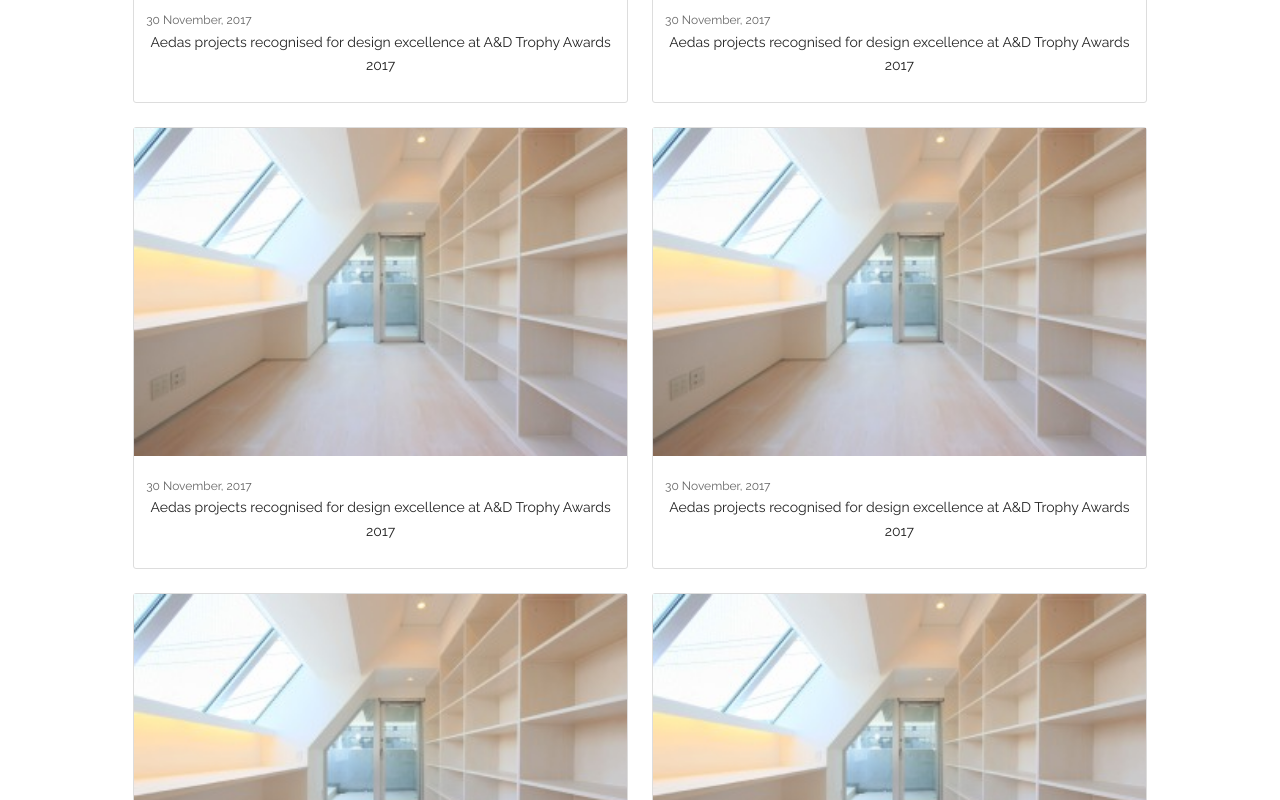
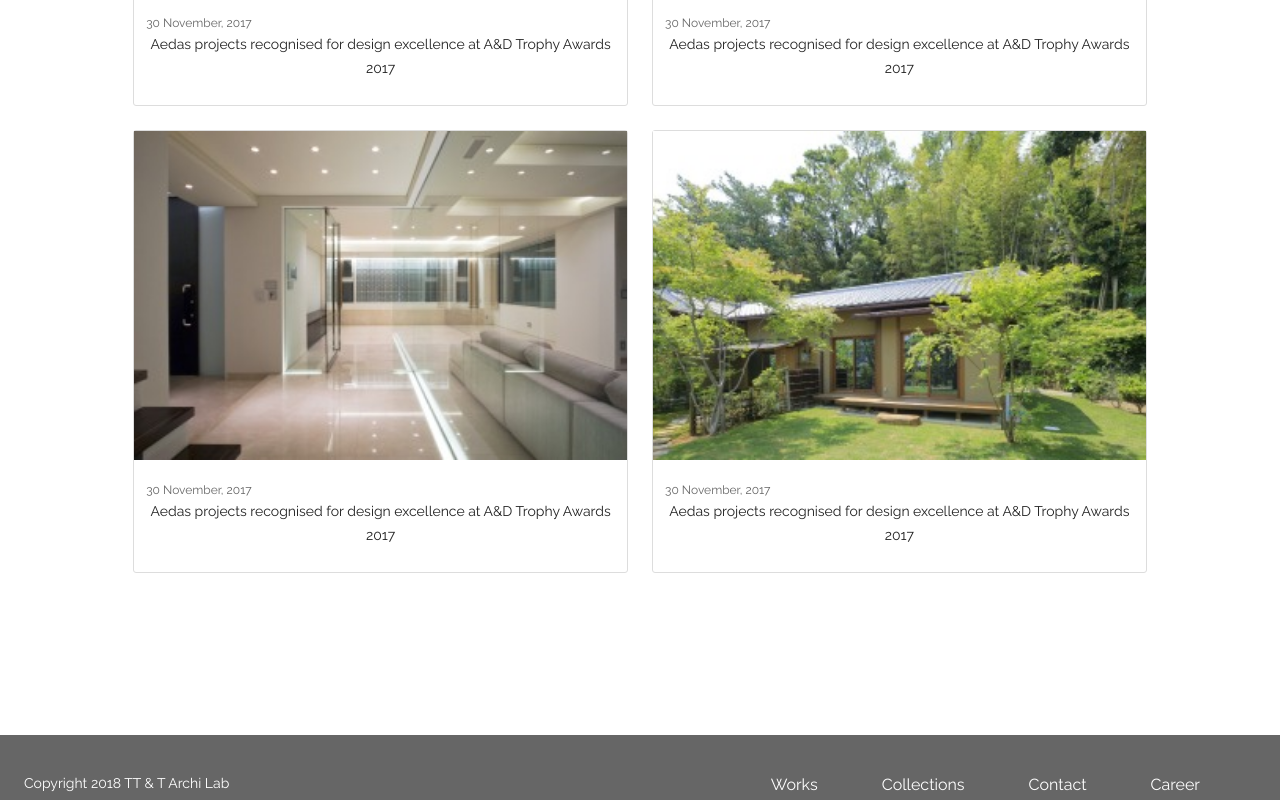
Before and after one commit to acro5piano/id-design, a React (Create React App) app: page /works in a window 1280 px wide. Shown: the part 680-1480 px from the top of the page. Built offline with nearby package versions, Linux system fonts and the light colour scheme.

Commit message:
add detail component

```diff
--- a/src/App.jsx
+++ b/src/App.jsx
@@ -3,6 +3,7 @@ import Header from 'components/Layouts/Header.jsx';
 import Footer from 'components/Layouts/Footer.jsx';
 import Top from 'components/Top.jsx';
 import Works from 'components/Works.jsx';
+import ShowWork from 'components/ShowWork.jsx';
 import {
   BrowserRouter as Router,
   Route
@@ -30,6 +31,7 @@ class App extends Component {
           <Header />
           <Route exact path="/" component={Top}/>
           <Route exact path="/works" component={Works}/>
+          <Route exact path="/works/:id" component={ShowWork}/>
           <Footer />
         </div>
       </Router>
--- /dev/null
+++ b/src/components/ShowWork.jsx
@@ -0,0 +1,63 @@
+import React, { Component } from 'react';
+
+import { setFadeinTransition } from 'common'
+import { works } from 'data'
+
+export default class ShowWork extends Component {
+
+  constructor() {
+    super()
+    this.state = {
+      activeImage: null,
+    }
+  }
+
+  componentWillMount() {
+    setFadeinTransition()
+  }
+
+  get _work() {
+    return works[this.props.match.params.id]
+  }
+
+  _onClickImage(index) {
+    this.setState({ activeImage: index })
+  }
+
+  get _imageOverlay() {
+    const image = this._work.images[this.state.activeImage]
+
+    if (! image) {
+      return
+    }
+
+    return (
+      <div className="ShowWork-image-overlay">
+        <img className="ShowWork-image-overlay-image" src={image.src} alt={image.alt} />
+      </div>
+    )
+  }
+
+  render() {
+    return (
+      <div className="Works">
+        {this._imageOverlay}
+        <div className="Works-section">
+          <h2 className="Top-head">
+            {this._work.description}
+            {this._work.date}
+          </h2>
+        </div>
+        <div className="Works-section">
+          <div className="ShowWork-gallary">
+            {this._work.images.map((image, index) =>
+              <div className="fadein" key={index} onClick={() => this._onClickImage(index)}>
+                <img className="ShowWork-gallary-image fadein" src={image.src} alt={image.alt} />
+              </div>
+            )}
+          </div>
+        </div>
+      </div>
+    );
+  }
+}
--- a/src/components/Works.jsx
+++ b/src/components/Works.jsx
@@ -1,10 +1,10 @@
 import React, { Component } from 'react';
+import { Link } from 'react-router-dom'
 
 import { setFadeinTransition } from 'common'
-
 import { works } from 'data'
 
-export default class Top extends Component {
+export default class Works extends Component {
 
   componentDidMount() {
     setFadeinTransition()
@@ -22,6 +22,7 @@ export default class Top extends Component {
           <div className="Works-gallary">
             {works.map((work, index) =>
               <div className="Works-gallary-item fadein" key={index}>
+                <Link to={'/works/' + index}>
                   <div className="Works-gallary-hover-area">
                     <div className="Works-gallary-hover-date">
                       {work.date}
@@ -30,7 +31,8 @@ export default class Top extends Component {
                       {work.description}
                     </div>
                   </div>
-                <img className="Works-gallary-image" src={work.thumbnailSrc} alt={work.description} />
+                </Link>
+                <img className="u-full-width" src={work.thumbnailSrc} alt={work.description} />
                 <div className="Works-gallary-text">
                   <div className="Works-gallary-date">
                     {work.date}
--- a/src/data.json
+++ b/src/data.json
@@ -20,57 +20,28 @@
     {
       "thumbnailSrc": "/images/top-gallary-0.jpg",
       "date": "30 November, 2017",
-      "description": "Aedas projects recognised for design excellence at A&D Trophy Awards 2017"
-    },
-    {
-      "thumbnailSrc": "/images/top-gallary-0.jpg",
-      "date": "30 November, 2017",
-      "description": "Aedas projects recognised for design excellence at A&D Trophy Awards 2017"
-    },
-    {
-      "thumbnailSrc": "/images/top-gallary-0.jpg",
-      "date": "30 November, 2017",
-      "description": "Aedas projects recognised for design excellence at A&D Trophy Awards 2017"
-    },
-    {
-      "thumbnailSrc": "/images/top-gallary-0.jpg",
-      "date": "30 November, 2017",
-      "description": "Aedas projects recognised for design excellence at A&D Trophy Awards 2017"
-    },
-    {
-      "thumbnailSrc": "/images/top-gallary-0.jpg",
-      "date": "30 November, 2017",
-      "description": "Aedas projects recognised for design excellence at A&D Trophy Awards 2017"
-    },
-    {
-      "thumbnailSrc": "/images/top-gallary-0.jpg",
-      "date": "30 November, 2017",
-      "description": "Aedas projects recognised for design excellence at A&D Trophy Awards 2017"
-    },
-    {
-      "thumbnailSrc": "/images/top-gallary-0.jpg",
-      "date": "30 November, 2017",
-      "description": "Aedas projects recognised for design excellence at A&D Trophy Awards 2017"
-    },
-    {
-      "thumbnailSrc": "/images/top-gallary-0.jpg",
-      "date": "30 November, 2017",
-      "description": "Aedas projects recognised for design excellence at A&D Trophy Awards 2017"
-    },
-    {
-      "thumbnailSrc": "/images/top-gallary-0.jpg",
-      "date": "30 November, 2017",
-      "description": "Aedas projects recognised for design excellence at A&D Trophy Awards 2017"
-    },
-    {
-      "thumbnailSrc": "/images/top-gallary-0.jpg",
-      "date": "30 November, 2017",
-      "description": "Aedas projects recognised for design excellence at A&D Trophy Awards 2017"
+      "description": "Aedas projects recognised for design excellence at A&D Trophy Awards 2017",
+      "images": [
+        { "src": "/images/top-gallary-0.jpg", "alt": "hoge" },
+        { "src": "/images/top-gallary-1.jpg", "alt": "hoge" },
+        { "src": "/images/top-gallary-2.jpg", "alt": "hoge" },
+        { "src": "/images/top-gallary-3.jpg", "alt": "hoge" }
+      ]
     },
     {
       "thumbnailSrc": "/images/top-gallary-1.jpg",
       "date": "30 November, 2017",
       "description": "Aedas projects recognised for design excellence at A&D Trophy Awards 2017"
+    },
+    {
+      "thumbnailSrc": "/images/top-gallary-2.jpg",
+      "date": "30 November, 2017",
+      "description": "Aedas projects recognised for design excellence at A&D Trophy Awards 2017"
+    },
+    {
+      "thumbnailSrc": "/images/top-gallary-3.jpg",
+      "date": "30 November, 2017",
+      "description": "Aedas projects recognised for design excellence at A&D Trophy Awards 2017"
     }
   ]
 }
--- a/src/index.css
+++ b/src/index.css
@@ -166,9 +166,6 @@ a {
   border-radius: 3px;
   position: relative;
 }
-.Works-gallary-image {
-  width: 100%;
-}
 .Works-gallary-text {
   padding: 12px 12px 24px 12px;
 }
@@ -205,6 +202,33 @@ a {
   font-size: 24px;
 }
 
+.ShowWork-gallary {
+  max-width: 1024px;
+  margin: auto;
+}
+.ShowWork-gallary-image {
+  max-width: 100%;
+  min-width: 768px;
+  margin: 24px auto;
+  cursor: pointer;
+}
+.ShowWork-image-overlay {
+  background: rgba(0, 0, 0, 0.8);
+  z-index: 200;
+  position: fixed;
+  top: 0;
+  left: 0;
+  height: 100vh;
+  width: 100%;
+}
+.ShowWork-image-overlay-image {
+  position: relative;
+  width: 80%;
+  margin: auto;
+  padding-top: 10%;
+  padding-left: 10%;
+}
+
 /* Mobile */
 @media screen and (max-width: 480px) {
   .Header-nav-link {
```
Lines whose indentation alone changed are shown as unchanged.
